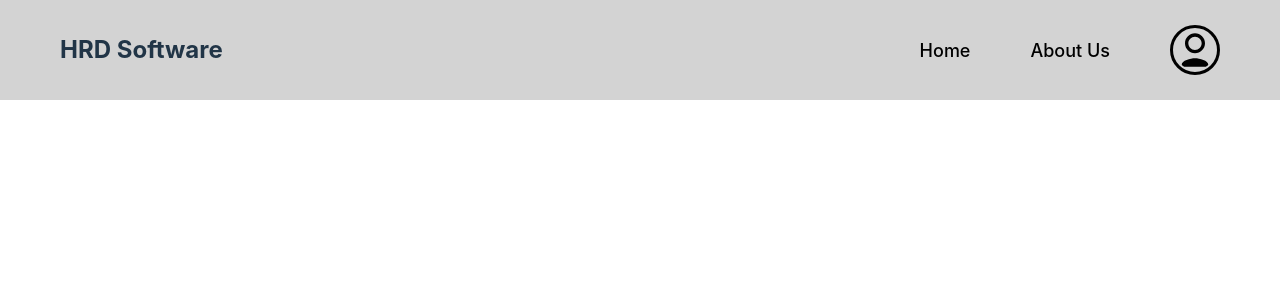
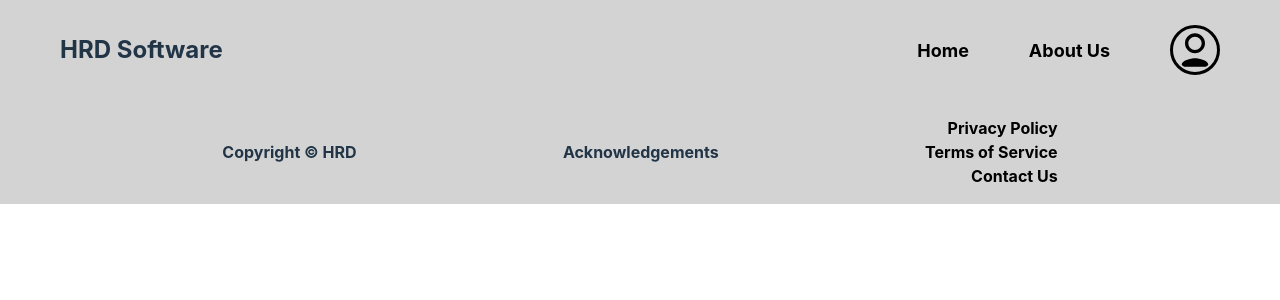
Before and after one commit to ArmSiwatK/BPIT-Front-End-Software-Development-Test, a React (Vite) app: page / in a window 1280 px wide. Shown: the top 300 px of the page. Built offline with nearby package versions, Linux system fonts and the light colour scheme.

Commit message:
feat: Add Footer

```diff
--- a/src/App.tsx
+++ b/src/App.tsx
@@ -1,10 +1,12 @@
 import NavigationBar from "./components/NavigationBar/NavigationBar";
+import Footer from "./components/Footer/Footer";
 import "./styles/App.scss";
 
 function App() {
   return (
     <>
       <NavigationBar />
+      <Footer />
     </>
   );
 }
--- /dev/null
+++ b/src/components/Footer/Footer.scss
@@ -0,0 +1,27 @@
+.footer {
+  display: flex;
+  flex-wrap: wrap;
+  justify-content: space-evenly;
+  background-color: lightgrey;
+  padding: 16px;
+  align-items: center;
+  font-weight: bold;
+
+  .right {
+    display: flex;
+    flex-direction: column;
+    align-items: flex-end;
+
+    .link {
+      color: black;
+      text-decoration: none;
+      font-weight: bold;
+
+      &:hover {
+        color: blue;
+        cursor: pointer;
+        transition: color 0.3s ease;
+      }
+    }
+  }
+}
--- /dev/null
+++ b/src/components/Footer/Footer.tsx
@@ -0,0 +1,28 @@
+import React from "react";
+import "./Footer.scss";
+
+const copyrightText = "Copyright © HRD";
+const acknowledgements = "Acknowledgements";
+const miscellaneousLinks = [
+  { label: "Privacy Policy", url: "/privacy-policy" },
+  { label: "Terms of Service", url: "/terms-of-service" },
+  { label: "Contact Us", url: "/contact" },
+];
+
+const Footer: React.FC = () => {
+  return (
+    <footer className="footer">
+      <div className="left">{copyrightText}</div>
+      <div className="middle">{acknowledgements}</div>
+      <div className="right">
+        {miscellaneousLinks.map((link, index) => (
+          <a key={index} href={link.url} className="link">
+            {link.label}
+          </a>
+        ))}
+      </div>
+    </footer>
+  );
+};
+
+export default Footer;
--- a/src/components/NavigationBar/NavigationBar.scss
+++ b/src/components/NavigationBar/NavigationBar.scss
@@ -34,6 +34,7 @@
         text-decoration: none;
         color: black;
         font-size: 18px;
+        font-weight: bold;
         transform: scale(1);
         transition: transform 0.2s;
 
```
